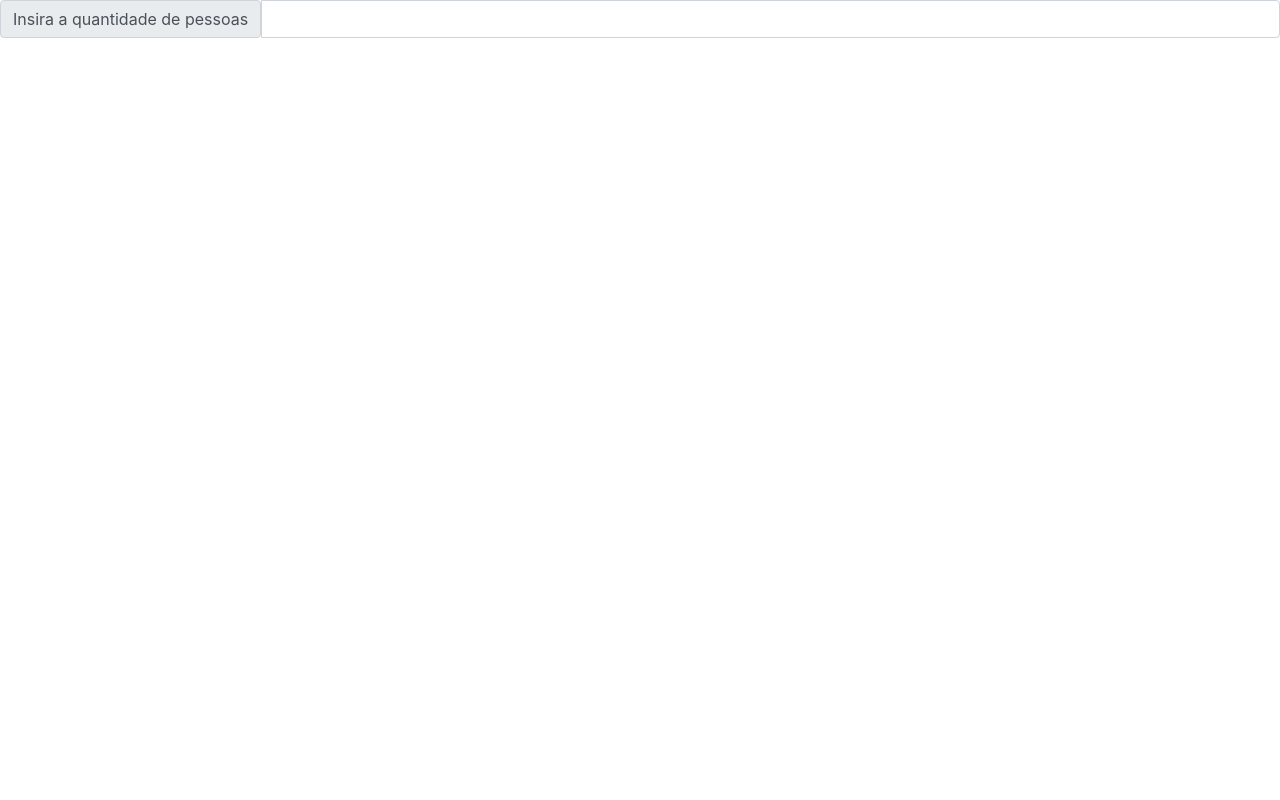
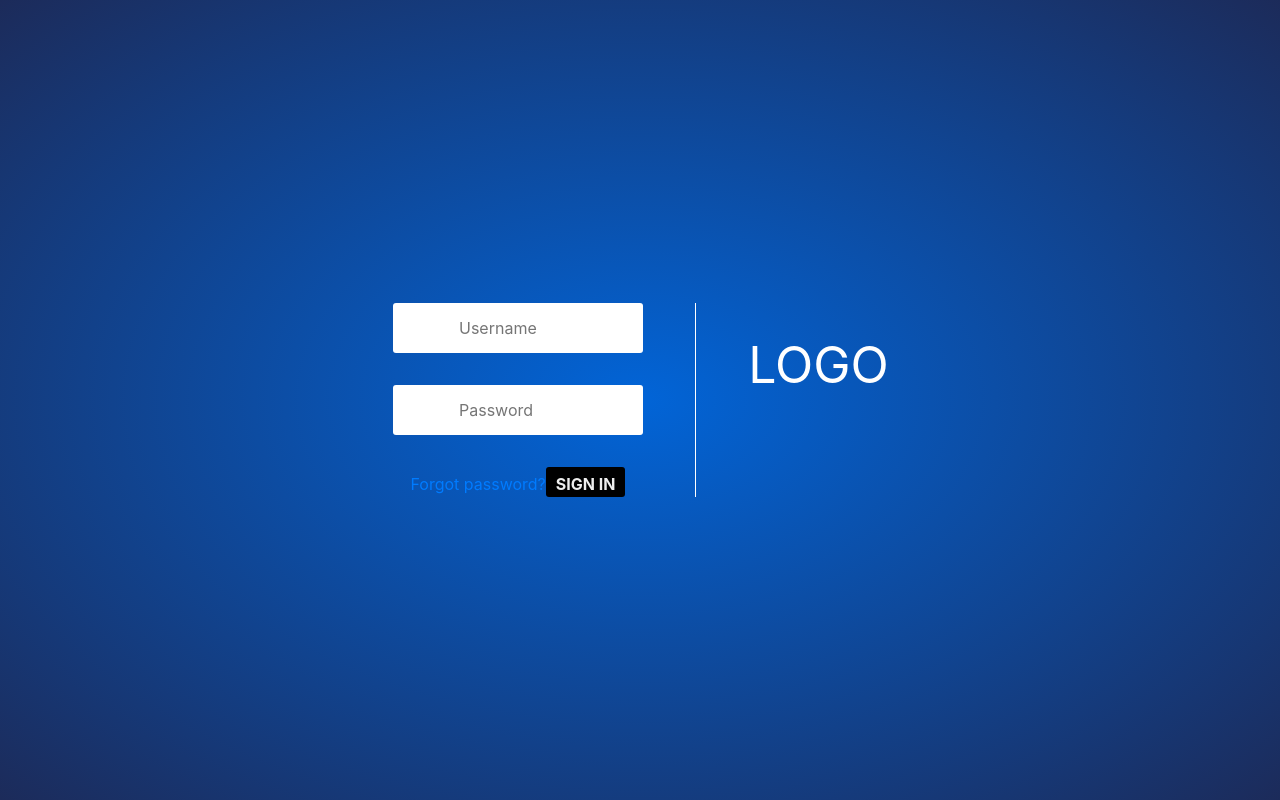
Before and after one commit to jhonnatanBezerra/ReduxHooks, a React (Create React App) app: page / in a window 1280 px wide. Built offline with nearby package versions, Linux system fonts and the light colour scheme.

Commit message:
bootstrap4

```diff
--- a/package.json
+++ b/package.json
@@ -7,12 +7,13 @@
     "@testing-library/react": "^11.2.3",
     "@testing-library/user-event": "^12.6.0",
     "bootstrap": "^4.5.3",
+    "bootstrap-icons": "^1.3.0",
     "react": "^17.0.1",
+    "react-dom": "^17.0.1",
     "react-redux": "^7.2.2",
-    "redux": "^4.0.5",
-    "react-dom": "^17.0.1",
     "react-router-dom": "^5.2.0",
     "react-scripts": "4.0.1",
+    "redux": "^4.0.5",
     "web-vitals": "^0.2.4"
   },
   "scripts": {
--- a/src/Pages/Itau/index.js
+++ b/src/Pages/Itau/index.js
@@ -1,4 +1,5 @@
 import React from 'react';
+import './styles.css';
 
 
 
@@ -6,11 +7,42 @@ export const Itau = () =>{
 
 
     return(
-        <div>
-    <div className="input-group mb-3">
-  <span className="input-group-text" id="basic-addon1">Insira a quantidade de pessoas</span>
-  <input type="text" className="form-control" placeholder="" aria-label="Username" aria-describedby="basic-addon1"/>
+  <div className="main">
+
+<div className="container">
+<center>
+<div className="middle">
+      <div id="login">
+
+        <form >
+
+          <fieldset className="clearfix">
+
+            <p ><span className="fa fa-user"></span><input type="text"  Placeholder="Username" required/></p>
+            <p><span className="fa fa-lock"></span><input type="password"  Placeholder="Password" required/></p>
+
+             <div>
+                                <span ><a className="small-text" href="#">Forgot
+                                password?</a></span>
+                                <span ><input type="submit" value="Sign In"/></span>
+                            </div>
+
+          </fieldset>
+<div className="clearfix"></div>
+        </form>
+
+        <div class="clearfix"></div>
+
+      </div>
+      <div className="logo">LOGO
+
+          <div className="clearfix"></div>
+      </div>
+
+      </div>
+</center>
     </div>
+
     </div>
 
     )
--- /dev/null
+++ b/src/Pages/Itau/styles.css
@@ -0,0 +1,164 @@
+@import url//maxcdn.bootstrapcdn.com/font-awesome/4.3.0/css/font-awesome.min.css);
+
+
+
+div.main{
+    background: #0264d6; /* Old browsers */
+background: -moz-radial-gradient(center, ellipse cover,  #0264d6 1%, #1c2b5a 100%); /* FF3.6+ */
+background: -webkit-gradient(radial, center center, 0px, center center, 100%, color-stop(1%,#0264d6), color-stop(100%,#1c2b5a)); /* Chrome,Safari4+ */
+background: -webkit-radial-gradient(center, ellipse cover,  #0264d6 1%,#1c2b5a 100%); /* Chrome10+,Safari5.1+ */
+background: -o-radial-gradient(center, ellipse cover,  #0264d6 1%,#1c2b5a 100%); /* Opera 12+ */
+background: -ms-radial-gradient(center, ellipse cover,  #0264d6 1%,#1c2b5a 100%); /* IE10+ */
+background: radial-gradient(ellipse at center,  #0264d6 1%,#1c2b5a 100%); /* W3C */
+filter: progid:DXImageTransform.Microsoft.gradient( startColorstr='#0264d6', endColorstr='#1c2b5a',GradientType=1 ); /* IE6-9 fallback on horizontal gradient */
+height:calc(100vh);
+width:100%;
+}
+
+[class*="fontawesome-"]:before {
+  font-family: 'FontAwesome', sans-serif;
+}
+
+/* ---------- GENERAL ---------- */
+
+* {
+  box-sizing: border-box;
+    margin:0px auto;
+
+  &:before,
+  &:after {
+    box-sizing: border-box;
+  }
+
+}
+
+body {
+
+    color: #606468;
+  font: 87.5%/1.5em 'Open Sans', sans-serif;
+  margin: 0;
+}
+
+a {
+	color: #eee;
+	text-decoration: none;
+}
+
+a:hover {
+	text-decoration: underline;
+}
+
+input {
+	border: none;
+	font-family: 'Open Sans', Arial, sans-serif;
+	font-size: 14px;
+	line-height: 1.5em;
+	padding: 0;
+	-webkit-appearance: none;
+}
+
+p {
+	line-height: 1.5em;
+}
+
+.clearfix {
+  *zoom: 1;
+
+  &:before,
+  &:after {
+    content: ' ';
+    display: table;
+  }
+
+  &:after {
+    clear: both;
+  }
+
+}
+
+.container {
+  left: 50%;
+  position: fixed;
+  top: 50%;
+  transform: translate(-50%, -50%);
+}
+
+/* ---------- LOGIN ---------- */
+
+#login form{
+	width: 250px;
+}
+#login, .logo{
+    display:inline-block;
+    width:40%;
+}
+#login{
+border-right:1px solid #fff;
+  padding: 0px 22px;
+  width: 59%;
+}
+.logo{
+color:#fff;
+font-size:50px;
+  line-height: 125px;
+}
+
+#login form span.fa {
+	background-color: #fff;
+	border-radius: 3px 0px 0px 3px;
+	color: #000;
+	display: block;
+	float: left;
+	height: 50px;
+    font-size:24px;
+	line-height: 50px;
+	text-align: center;
+	width: 50px;
+}
+
+#login form input {
+	height: 50px;
+}
+fieldset{
+    padding:0;
+    border:0;
+    margin: 0;
+
+}
+#login form input[type="text"], input[type="password"] {
+	background-color: #fff;
+	border-radius: 0px 3px 3px 0px;
+	color: #000;
+	margin-bottom: 1em;
+	padding: 0 16px;
+	width: 200px;
+}
+
+#login form input[type="submit"] {
+  border-radius: 3px;
+  -moz-border-radius: 3px;
+  -webkit-border-radius: 3px;
+  background-color: #000000;
+  color: #eee;
+  font-weight: bold;
+  /* margin-bottom: 2em; */
+  text-transform: uppercase;
+  padding: 5px 10px;
+  height: 30px;
+}
+
+#login form input[type="submit"]:hover {
+	background-color: #d44179;
+}
+
+#login > p {
+	text-align: center;
+}
+
+#login > p span {
+	padding-left: 5px;
+}
+.middle {
+  display: flex;
+  width: 600px;
+}
```
Also changed, not shown: 2 other files (tests, documents, lock files or other folders).
